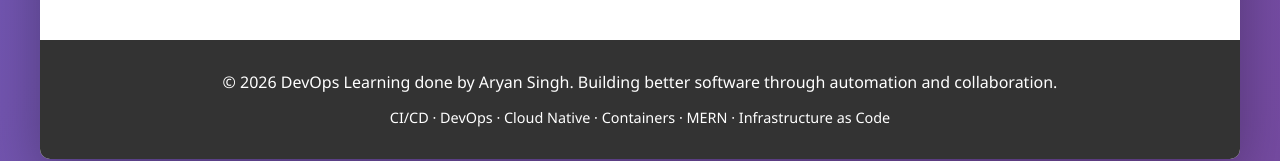
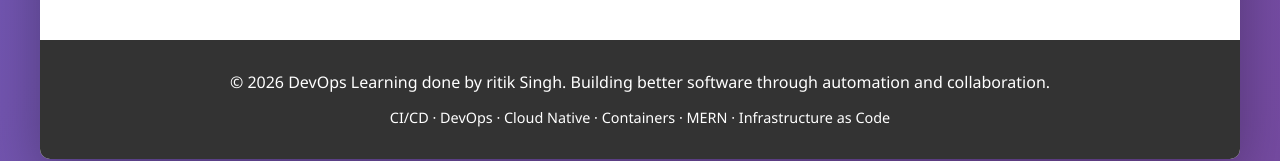
Before and after one commit to aryansinghh1/CI-CD_Devops, a website: page cicd-page.html in a window 1280 px wide. Shown: the part 5480-5641 px from the top of the page. Drawn offline with Linux system fonts and the light colour scheme.

Commit message:
ritik ji

```diff
--- a/cicd-page.html
+++ b/cicd-page.html
@@ -487,7 +487,7 @@
         </div>
 
         <footer>
-            <p>&copy; 2026 DevOps Learning done by Aryan Singh. Building better software through automation and collaboration.</p>
+            <p>&copy; 2026 DevOps Learning done by ritik Singh. Building better software through automation and collaboration.</p>
             <p style="margin-top: 10px; font-size: 0.9em;">CI/CD · DevOps · Cloud Native · Containers · MERN · Infrastructure as Code</p>
         </footer>
     </div>
```
